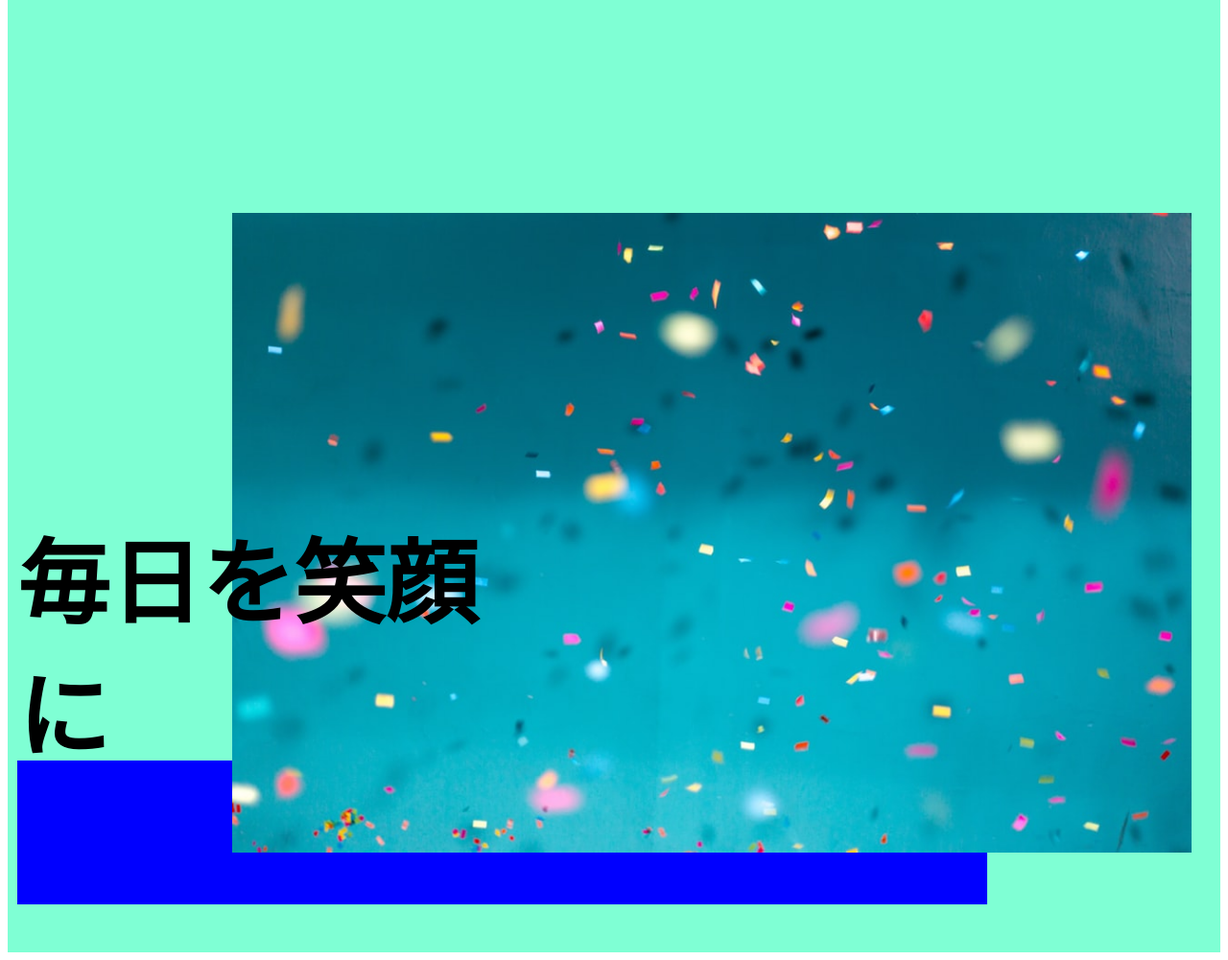
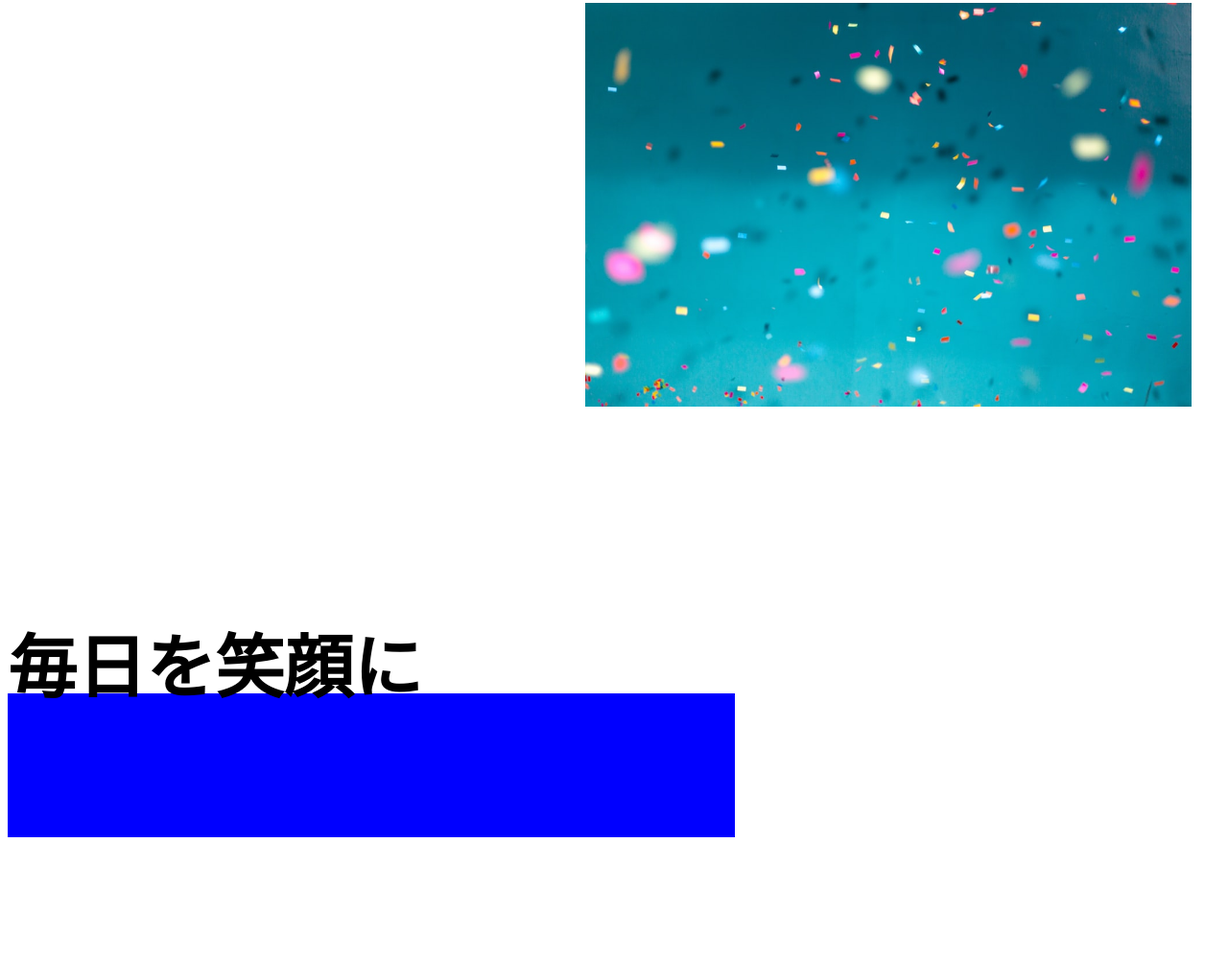
Before and after one commit to takuma1156/CSS_KADAI, a plain HTML site: page 20221019ujiie/index.html in a window 1280 px wide. Shown: the part 145-1146 px from the top of the page at 96% size. Drawn offline with Linux system fonts and the light colour scheme.

Commit message:
second-commit

```diff
--- a/20221019ujiie/css/style.css
+++ b/20221019ujiie/css/style.css
@@ -27,36 +27,34 @@ ul li{
 
 main{
   position: relative;
-  padding: 10px;
-  width: max;
-  display: flex;
+  width: auto;
   height: 1000px;
-  background-color: aquamarine;
 }
 
 .ab{
   position: absolute;
-  bottom:  50px;
+  bottom: 10%;
 }
 .blue-box{
   height: 150px;
-  width: 80%;
+  width: 60%;
   background-color: blue;
 }
 .absolute{
   position: absolute;
-  bottom: 100px;
-  right: 30px;
+  width: 50%;
+  margin: 30px;
+  right: 0;
 }
 .img img{
-  width: 1000px;
+  width: 100%;
   height: auto;
 }
 h1 {
   position: absolute;
-  font-size: 96px;
+  font-size: 72px;
   font-weight: bold;
-  bottom: 18%;
-  width: 40%;
+  bottom: 23%;
+  width: 50%;
   margin: 0 0 0 0;
 }
```
